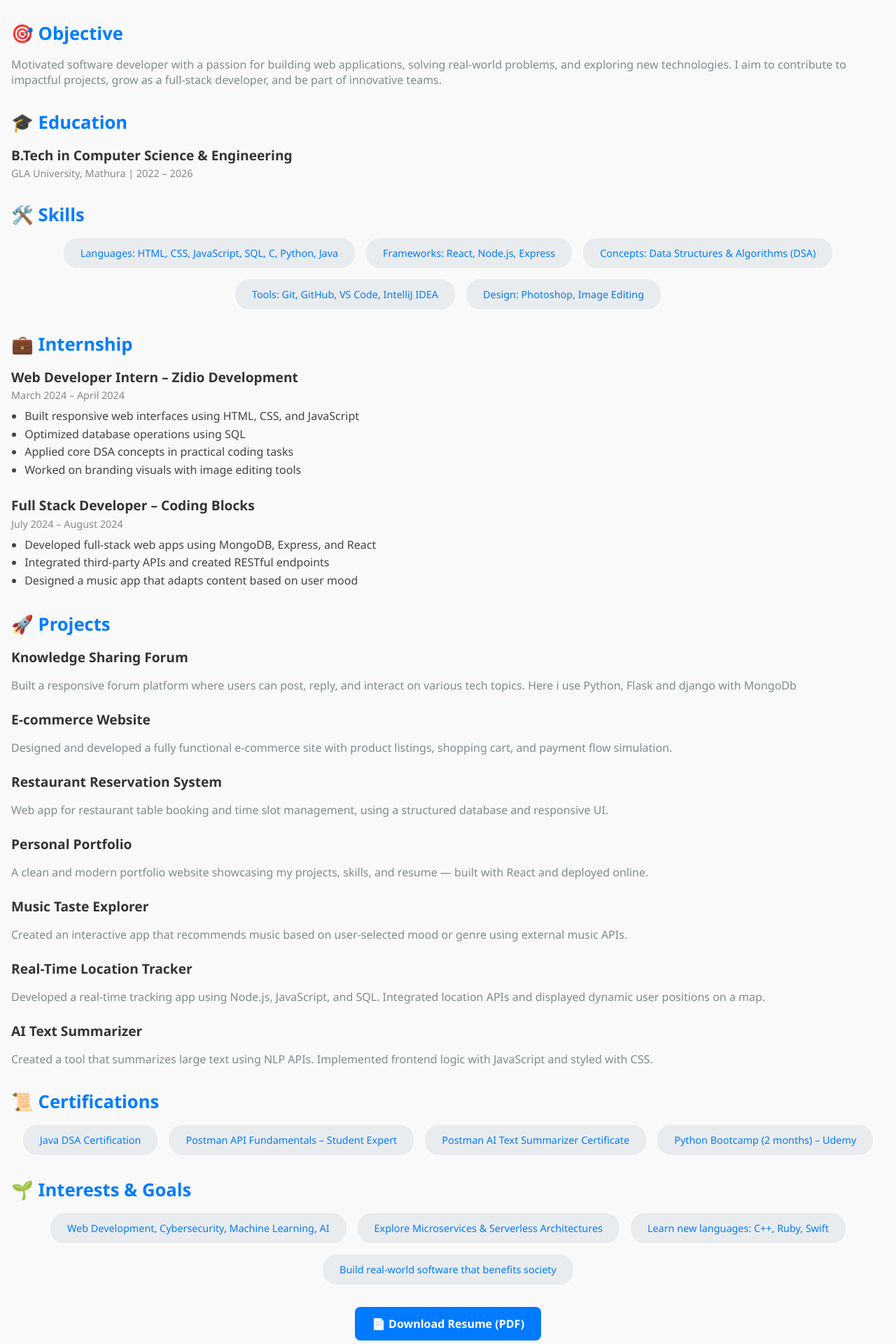
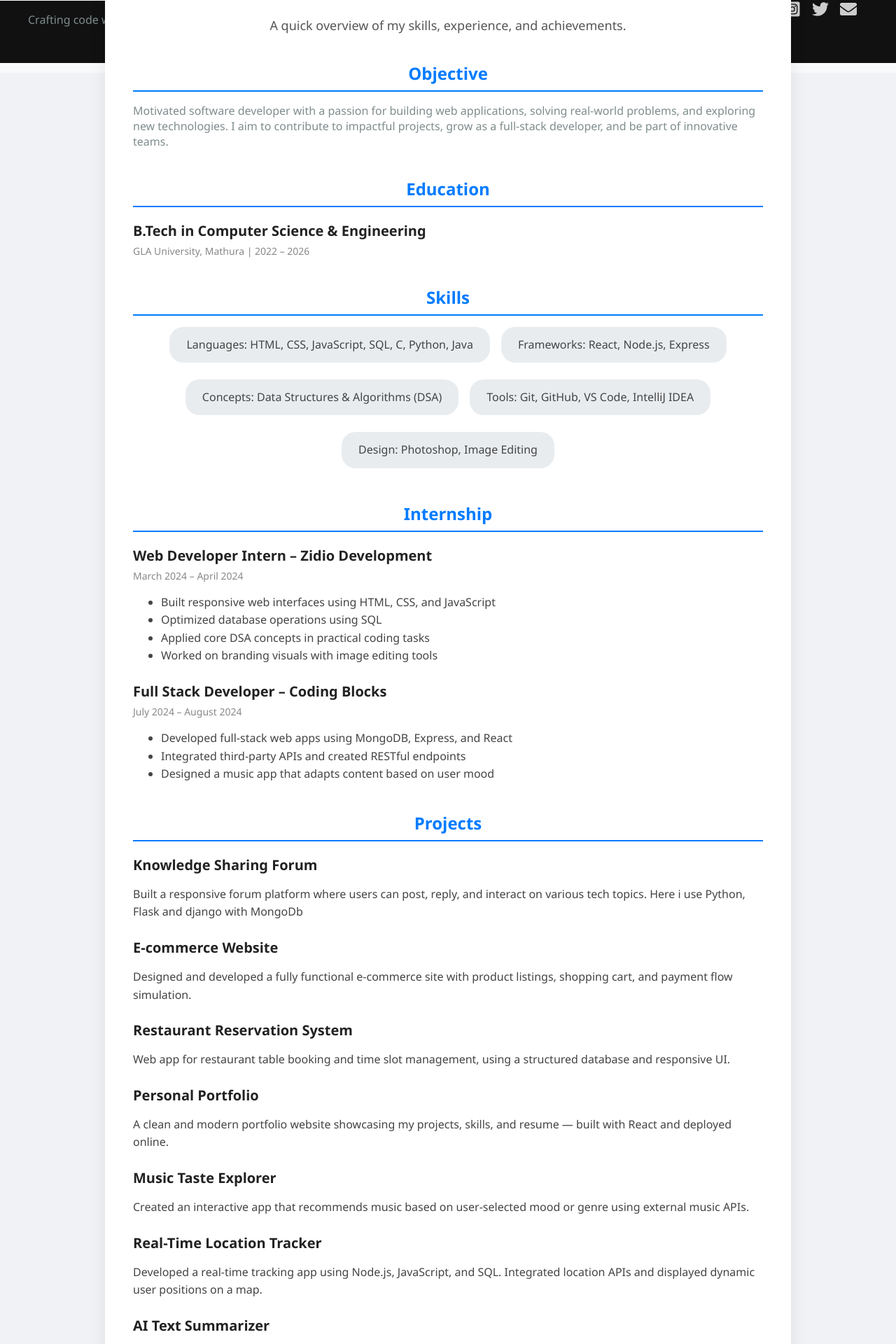
Before and after one commit to Raifulalam/My-Portfolio, a React (Create React App) app: page /resume in a window 1280 px wide. Shown: the part 687-2607 px from the top of the page at 70% size. Built offline with nearby package versions, Linux system fonts and the light colour scheme.

Commit message:
make css changes

```diff
--- a/src/components/Resume.jsx
+++ b/src/components/Resume.jsx
@@ -10,7 +10,7 @@ const Resume = () => {
 
             {/* Objective */}
             <section className="resume-section">
-                <h2>🎯 Objective</h2>
+                <h2>Objective</h2>
                 <p>
                     Motivated software developer with a passion for building web applications, solving real-world problems, and exploring new technologies. I aim to contribute to impactful projects, grow as a full-stack developer, and be part of innovative teams.
                 </p>
@@ -18,7 +18,7 @@ const Resume = () => {
 
             {/* Education */}
             <section className="resume-section">
-                <h2>🎓 Education</h2>
+                <h2>Education</h2>
                 <div className="resume-item">
                     <h3>B.Tech in Computer Science & Engineering</h3>
                     <span className="date">GLA University, Mathura | 2022 – 2026</span>
@@ -27,7 +27,7 @@ const Resume = () => {
 
             {/* Skills */}
             <section className="resume-section">
-                <h2>🛠️ Skills</h2>
+                <h2>Skills</h2>
                 <ul className="skills-list">
                     <li>Languages: HTML, CSS, JavaScript, SQL, C, Python, Java</li>
                     <li>Frameworks: React, Node.js, Express</li>
@@ -39,7 +39,7 @@ const Resume = () => {
 
             {/* Experience */}
             <section className="resume-section">
-                <h2>💼 Internship</h2>
+                <h2>Internship</h2>
 
                 <div className="resume-item">
                     <h3>Web Developer Intern – Zidio Development</h3>
@@ -65,7 +65,7 @@ const Resume = () => {
 
             {/* Projects */}
             <section className="resume-section">
-                <h2>🚀 Projects</h2>
+                <h2>Projects</h2>
 
 
 
@@ -120,7 +120,7 @@ const Resume = () => {
 
             {/* Certifications */}
             <section className="resume-section">
-                <h2>📜 Certifications</h2>
+                <h2>Certifications</h2>
                 <ul className="skills-list">
                     <li>Java DSA Certification</li>
                     <li>Postman API Fundamentals – Student Expert</li>
@@ -131,7 +131,7 @@ const Resume = () => {
 
             {/* Interests */}
             <section className="resume-section">
-                <h2>🌱 Interests & Goals</h2>
+                <h2>Interests & Goals</h2>
                 <ul className="skills-list">
                     <li>Web Development, Cybersecurity, Machine Learning, AI</li>
                     <li>Explore Microservices & Serverless Architectures</li>
@@ -147,7 +147,7 @@ const Resume = () => {
                     download
                     className="download-btn"
                 >
-                    📄 Download Resume (PDF)
+                    Download Resume (PDF)
                 </a>
             </div>
         </div>
--- a/src/styles/About.css
+++ b/src/styles/About.css
@@ -4,7 +4,6 @@
     padding: 3rem 2rem;
     background: #f9f9f9;
     color: #333;
-
     margin: auto;
 }
 
@@ -27,7 +26,6 @@
 .about-image {
     width: 220px;
     height: 220px;
-
     object-fit: cover;
     box-shadow: 0 8px 24px rgba(0, 0, 0, 0.15);
     border: 5px solid #4d2828a2;
@@ -71,13 +69,31 @@
 .about-skills h2,
 .personal-info h2,
 .about-summary h2 {
-    font-size: 1.8rem;
+    font-size: 1.9rem;
     color: #007BFF;
-    margin-bottom: 1rem;
+    margin-bottom: 1.2rem;
+    border-bottom: 3px solid #007BFF;
+    display: inline-block;
+    padding-bottom: 0.4rem;
     text-align: center;
+    width: 100%;
 }
 
 /* Skills */
+.about-skills {
+    background-color: #ffffff;
+    padding: 2.5rem 2rem;
+    margin: 3rem 0;
+    border-radius: 10px;
+    box-shadow: 0 8px 24px rgba(0, 0, 0, 0.08);
+    transition: transform 0.3s ease, box-shadow 0.3s ease;
+}
+
+.about-skills:hover {
+    transform: translateY(-3px);
+    box-shadow: 0 10px 28px rgba(0, 0, 0, 0.12);
+}
+
 .about-skills ul {
     list-style: none;
     display: flex;
@@ -96,9 +112,30 @@
     border-radius: 20px;
     font-size: 1rem;
     box-shadow: 0 2px 6px rgba(0, 0, 0, 0.05);
+    transition: transform 0.2s ease;
+}
+
+.about-skills li:hover {
+    transform: translateY(-2px);
+    background-color: #d0e7fb;
+    cursor: default;
 }
 
 /* Personal Info Grid */
+.personal-info {
+    background-color: #ffffff;
+    padding: 2.5rem 2rem;
+    margin: 3rem 0;
+    border-radius: 10px;
+    box-shadow: 0 8px 24px rgba(0, 0, 0, 0.08);
+    transition: transform 0.3s ease, box-shadow 0.3s ease;
+}
+
+.personal-info:hover {
+    transform: translateY(-3px);
+    box-shadow: 0 10px 28px rgba(0, 0, 0, 0.12);
+}
+
 .personal-info .info-grid {
     display: grid;
     grid-template-columns: repeat(auto-fit, minmax(240px, 1fr));
@@ -152,22 +189,17 @@
 .contact-us ul {
     display: flex;
     list-style: none;
-
 }
 
 i.bx.bxl-linkedin,
 i.bx.bxl-facebook,
 i.bx.bxl-instagram {
-
     border-radius: 2.5px;
     font-size: x-large;
     padding: 3px;
 }
 
 i.bx.bxl-github {
-
-
-
     border-radius: 2.5px;
     color: #333;
     font-size: x-large;
@@ -180,3 +212,80 @@ section.contact-us {
     align-items: center;
     justify-content: space-between;
 }
+
+/* Common section styling */
+.about-hobbies,
+.education-journey {
+    background-color: #ffffff;
+    padding: 2.5rem 2rem;
+    margin: 3rem 0;
+    border-radius: 10px;
+    box-shadow: 0 8px 24px rgba(0, 0, 0, 0.08);
+    transition: transform 0.3s ease, box-shadow 0.3s ease;
+}
+
+.about-hobbies:hover,
+.education-journey:hover {
+    transform: translateY(-3px);
+    box-shadow: 0 10px 28px rgba(0, 0, 0, 0.12);
+}
+
+.about-hobbies h2,
+.education-journey h2 {
+    font-size: 1.9rem;
+    color: #007BFF;
+    margin-bottom: 1.2rem;
+    border-bottom: 3px solid #007BFF;
+    display: inline-block;
+    padding-bottom: 0.4rem;
+}
+
+.about-hobbies ul,
+.education-journey ul {
+    padding-left: 1.5rem;
+    list-style-type: disc;
+    color: #444;
+    line-height: 1.8;
+    font-size: 1.05rem;
+    margin-top: 1rem;
+}
+
+.about-hobbies ul li,
+.education-journey ul li {
+    margin-bottom: 0.75rem;
+    transition: transform 0.2s ease;
+}
+
+.about-hobbies ul li:hover,
+.education-journey ul li:hover {
+    transform: translateX(6px);
+    color: #007BFF;
+    cursor: default;
+}
+
+/* Responsive (Mobile First) */
+@media (max-width: 768px) {
+
+    .about-hobbies,
+    .education-journey,
+    .about-skills,
+    .personal-info {
+        padding: 1.2rem;
+        margin: 1.5rem 0;
+        border-radius: 8px;
+    }
+
+    .about-hobbies h2,
+    .education-journey h2,
+    .about-skills h2,
+    .personal-info h2 {
+        font-size: 1.5rem;
+    }
+
+    .about-hobbies ul,
+    .education-journey ul,
+    .about-skills ul {
+        padding-left: 1rem;
+        font-size: 0.95rem;
+    }
+}
--- a/src/styles/Resume.css
+++ b/src/styles/Resume.css
@@ -1,103 +1,123 @@
+/* Resume.css */
+
 .resume-container {
-
-    margin: auto;
-    padding: 2rem 1rem;
-    font-family: 'Segoe UI', sans-serif;
+    max-width: 900px;
+    margin: 60px auto;
+    padding: 40px;
+    background-color: #ffffff;
+    box-shadow: 0 8px 24px rgba(0, 0, 0, 0.08);
+    border-radius: 12px;
+    font-family: 'Segoe UI', Tahoma, Geneva, Verdana, sans-serif;
     color: #333;
-    background: #f9f9f9;
 }
 
 .resume-title {
-    font-size: 2.8rem;
+    font-size: 36px;
+    font-weight: 700;
     text-align: center;
-    margin-bottom: 0.5rem;
     color: #222;
+    margin-bottom: 8px;
 }
 
 .resume-subtitle {
+    font-size: 18px;
     text-align: center;
-    font-size: 1.1rem;
-    color: #666;
-    margin-bottom: 2rem;
+    margin-bottom: 40px;
+    color: #555;
 }
 
 .resume-section {
-    margin-bottom: 2rem;
+    margin-bottom: 40px;
 }
 
 .resume-section h2 {
-    text-align: justify;
-    font-size: 1.6rem;
-    margin-bottom: 1rem;
+    font-size: 24px;
+    font-weight: 600;
+    border-bottom: 2px solid #007bff;
+    padding-bottom: 8px;
+    margin-bottom: 16px;
     color: #007bff;
 }
 
 .resume-item {
-    margin-bottom: 1.5rem;
+    margin-bottom: 24px;
 }
 
 .resume-item h3 {
-    font-size: 1.2rem;
-    margin: 0.2rem 0;
-    color: #333;
+    font-size: 20px;
+    font-weight: 600;
+    margin-bottom: 6px;
+    color: #222;
 }
 
-.date {
-    display: block;
-    font-size: 0.9rem;
-    color: #888;
-    margin-bottom: 0.5rem;
+.resume-item p,
+.resume-item ul {
+    font-size: 16px;
+    color: #444;
+    line-height: 1.6;
 }
 
-.resume-item ul {
-    padding-left: 1.2rem;
-    margin: 0.5rem 0 0;
-}
-
-.resume-item ul li {
-
-    line-height: 1.6;
-    color: #444;
+.resume-item .date {
+    font-size: 14px;
+    color: #888;
+    display: block;
+    margin-bottom: 10px;
 }
 
 .skills-list {
-    display: grid;
-    grid-template-columns: repeat(auto-fit, minmax(150px, 1fr));
-    gap: 0.7rem;
-    list-style: none;
-    padding-left: 0;
+    list-style: disc;
+    padding-left: 20px;
+    color: #444;
+    font-size: 16px;
+    line-height: 1.7;
 }
 
 .skills-list li {
-    background-color: #f0f4ff;
-    color: #007bff;
-    padding: 0.5rem 1rem;
-    border-radius: 6px;
-    font-size: 0.9rem;
-    text-align: center;
-    transition: background 0.3s;
-}
-
-.skills-list li:hover {
-    background-color: #e2ebff;
+    margin-bottom: 8px;
 }
 
 .resume-download {
     text-align: center;
-    margin-top: 2rem;
+    margin-top: 40px;
 }
 
 .download-btn {
     display: inline-block;
-    padding: 0.8rem 1.5rem;
+    padding: 12px 24px;
     background-color: #007bff;
-    color: #fff;
-    font-weight: bold;
+    color: #ffffff;
+    border-radius: 8px;
+    font-weight: 500;
     text-decoration: none;
-    border-radius: 8px;
-    transition: background-color 0.3s;
+    transition: background-color 0.3s ease;
+    border: none;
 }
 
 .download-btn:hover {
     background-color: #0056b3;
 }
+
+/* Responsive Design */
+@media (max-width: 768px) {
+    .resume-container {
+        padding: 20px;
+        margin: 30px 16px;
+    }
+
+    .resume-title {
+        font-size: 28px;
+    }
+
+    .resume-section h2 {
+        font-size: 20px;
+    }
+
+    .resume-item h3 {
+        font-size: 18px;
+    }
+
+    .download-btn {
+        padding: 10px 20px;
+        font-size: 15px;
+    }
+}
```
Also changed, not shown: src/components/About.jsx (+34 -63 lines).
